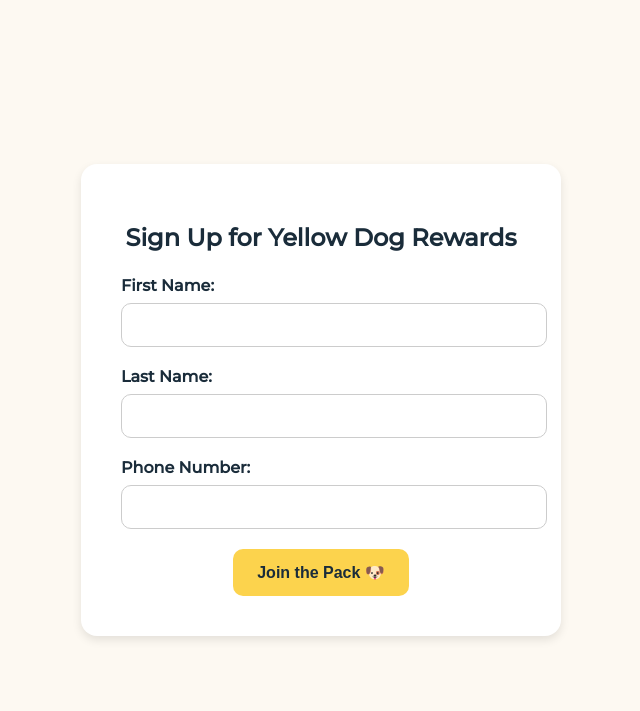
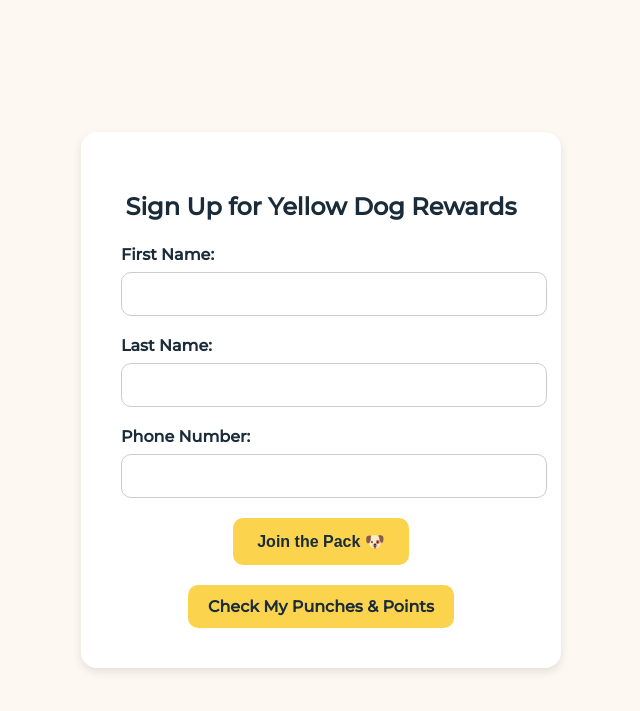
Before and after one commit to dmwaczak/yellow-dog-coffee, a Flask app: page / in a window 1280 px wide. Shown: the top 711 px of the page, without its empty margins (319-959 px from the left). Run offline with Flask 3, Linux system fonts and the light colour scheme; parts of the project's set-up code (start-up, migrations or seed data) failed here and were passed over.

Commit message:
added /staus

```diff
--- a/templates/index.html
+++ b/templates/index.html
@@ -64,6 +64,22 @@
     button:hover {
       background-color: #fbbf24;
     }
+
+    .check-status-link {
+      display: inline-block;
+      margin-top: 20px;
+      padding: 12px 20px;
+      background-color: #fcd34d;
+      color: #1a2c3a;
+      text-decoration: none;
+      font-weight: bold;
+      border-radius: 10px;
+      transition: background-color 0.3s ease;
+    }
+
+    .check-status-link:hover {
+      background-color: #fbbf24;
+    }
   </style>
 </head>
 <body>
@@ -81,6 +97,9 @@
 
       <button type="submit">Join the Pack 🐶</button>
     </form>
+
+    <!-- 🔥 Status Button for Returning Users -->
+    <a href="/status" class="check-status-link">Check My Punches & Points</a>
   </div>
 </body>
 </html>
```
Also changed, not shown: templates/thankyou.html (+23 -3 lines).
